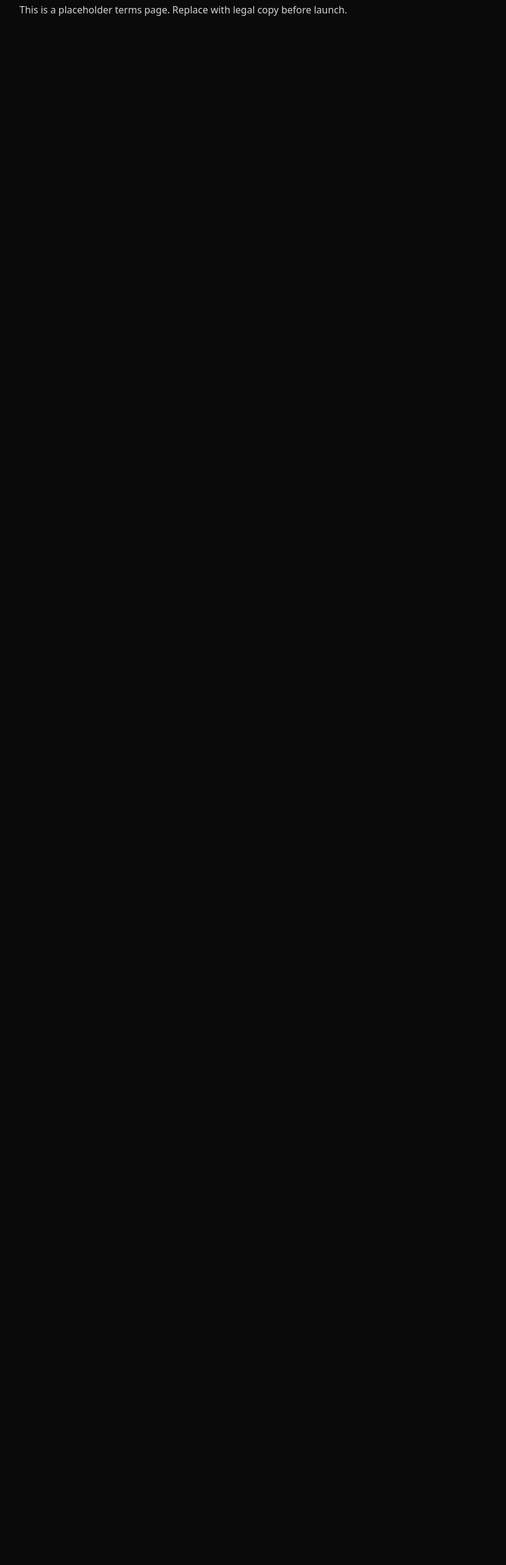
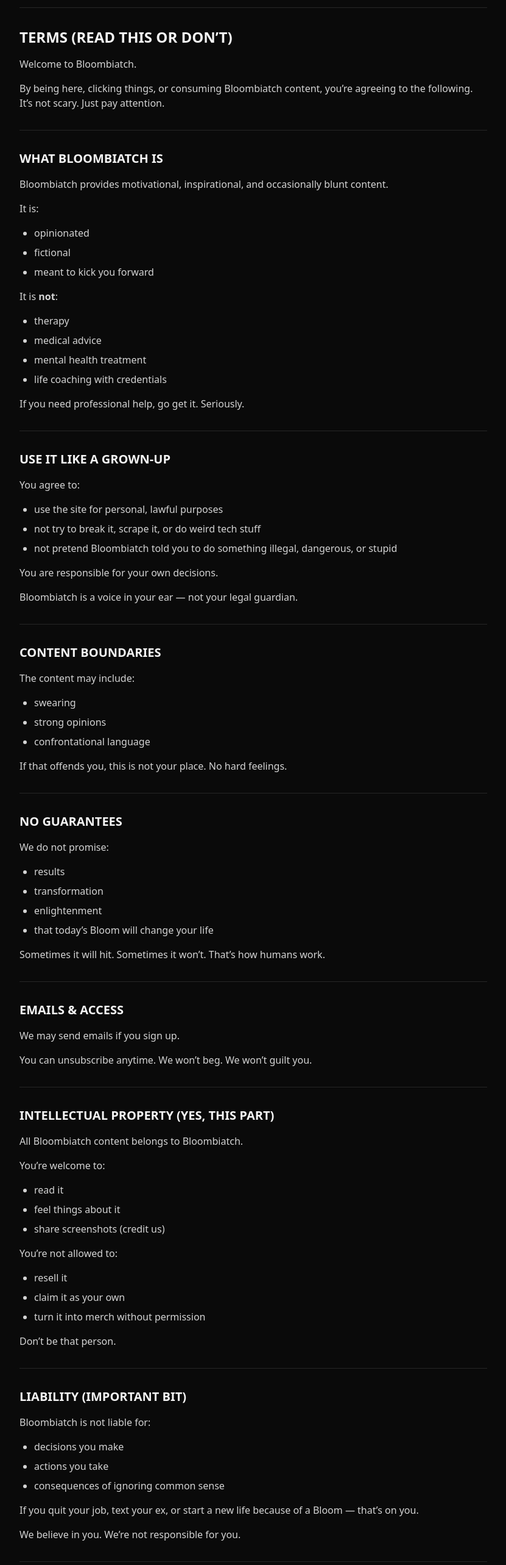
Before and after one commit to christelleyoung/Bloom, a Next.js app: page /terms in a window 1280 px wide. Shown: the part 140-2706 px from the top of the page at 61% size, without its empty margins (224-1055 px from the left). Before the commit the page ends 800 px from the top, so only its background shows below. Built offline with nearby package versions, Linux system fonts and the light colour scheme.

Commit message:
Add full terms content

```diff
--- a/app/terms/page.tsx
+++ b/app/terms/page.tsx
@@ -1,11 +1,165 @@
 export default function TermsPage() {
   return (
     <main className="min-h-screen bg-neutral-950 px-6 py-20 text-neutral-100">
-      <div className="mx-auto max-w-3xl space-y-6">
+      <div className="mx-auto max-w-3xl space-y-8">
         <h1 className="text-4xl font-semibold uppercase">Terms</h1>
-        <p className="text-neutral-300">
-          This is a placeholder terms page. Replace with legal copy before launch.
-        </p>
+        <hr className="border-neutral-800" />
+
+        <div className="space-y-4">
+          <h2 className="text-2xl font-semibold uppercase">Terms (read this or don’t)</h2>
+          <p className="text-neutral-300">Welcome to Bloombiatch.</p>
+          <p className="text-neutral-300">
+            By being here, clicking things, or consuming Bloombiatch content, you’re agreeing to the
+            following. It’s not scary. Just pay attention.
+          </p>
+        </div>
+
+        <hr className="border-neutral-800" />
+
+        <div className="space-y-4">
+          <h3 className="text-xl font-semibold uppercase">What Bloombiatch is</h3>
+          <p className="text-neutral-300">
+            Bloombiatch provides motivational, inspirational, and occasionally blunt content.
+          </p>
+          <p className="text-neutral-300">It is:</p>
+          <ul className="list-disc space-y-2 pl-6 text-neutral-300">
+            <li>opinionated</li>
+            <li>fictional</li>
+            <li>meant to kick you forward</li>
+          </ul>
+          <p className="text-neutral-300">It is <strong>not</strong>:</p>
+          <ul className="list-disc space-y-2 pl-6 text-neutral-300">
+            <li>therapy</li>
+            <li>medical advice</li>
+            <li>mental health treatment</li>
+            <li>life coaching with credentials</li>
+          </ul>
+          <p className="text-neutral-300">If you need professional help, go get it. Seriously.</p>
+        </div>
+
+        <hr className="border-neutral-800" />
+
+        <div className="space-y-4">
+          <h3 className="text-xl font-semibold uppercase">Use it like a grown-up</h3>
+          <p className="text-neutral-300">You agree to:</p>
+          <ul className="list-disc space-y-2 pl-6 text-neutral-300">
+            <li>use the site for personal, lawful purposes</li>
+            <li>not try to break it, scrape it, or do weird tech stuff</li>
+            <li>not pretend Bloombiatch told you to do something illegal, dangerous, or stupid</li>
+          </ul>
+          <p className="text-neutral-300">You are responsible for your own decisions.</p>
+          <p className="text-neutral-300">
+            Bloombiatch is a voice in your ear — not your legal guardian.
+          </p>
+        </div>
+
+        <hr className="border-neutral-800" />
+
+        <div className="space-y-4">
+          <h3 className="text-xl font-semibold uppercase">Content boundaries</h3>
+          <p className="text-neutral-300">The content may include:</p>
+          <ul className="list-disc space-y-2 pl-6 text-neutral-300">
+            <li>swearing</li>
+            <li>strong opinions</li>
+            <li>confrontational language</li>
+          </ul>
+          <p className="text-neutral-300">If that offends you, this is not your place. No hard feelings.</p>
+        </div>
+
+        <hr className="border-neutral-800" />
+
+        <div className="space-y-4">
+          <h3 className="text-xl font-semibold uppercase">No guarantees</h3>
+          <p className="text-neutral-300">We do not promise:</p>
+          <ul className="list-disc space-y-2 pl-6 text-neutral-300">
+            <li>results</li>
+            <li>transformation</li>
+            <li>enlightenment</li>
+            <li>that today’s Bloom will change your life</li>
+          </ul>
+          <p className="text-neutral-300">Sometimes it will hit. Sometimes it won’t. That’s how humans work.</p>
+        </div>
+
+        <hr className="border-neutral-800" />
+
+        <div className="space-y-4">
+          <h3 className="text-xl font-semibold uppercase">Emails &amp; access</h3>
+          <p className="text-neutral-300">We may send emails if you sign up.</p>
+          <p className="text-neutral-300">You can unsubscribe anytime. We won’t beg. We won’t guilt you.</p>
+        </div>
+
+        <hr className="border-neutral-800" />
+
+        <div className="space-y-4">
+          <h3 className="text-xl font-semibold uppercase">Intellectual property (yes, this part)</h3>
+          <p className="text-neutral-300">All Bloombiatch content belongs to Bloombiatch.</p>
+          <p className="text-neutral-300">You’re welcome to:</p>
+          <ul className="list-disc space-y-2 pl-6 text-neutral-300">
+            <li>read it</li>
+            <li>feel things about it</li>
+            <li>share screenshots (credit us)</li>
+          </ul>
+          <p className="text-neutral-300">You’re not allowed to:</p>
+          <ul className="list-disc space-y-2 pl-6 text-neutral-300">
+            <li>resell it</li>
+            <li>claim it as your own</li>
+            <li>turn it into merch without permission</li>
+          </ul>
+          <p className="text-neutral-300">Don’t be that person.</p>
+        </div>
+
+        <hr className="border-neutral-800" />
+
+        <div className="space-y-4">
+          <h3 className="text-xl font-semibold uppercase">Liability (important bit)</h3>
+          <p className="text-neutral-300">Bloombiatch is not liable for:</p>
+          <ul className="list-disc space-y-2 pl-6 text-neutral-300">
+            <li>decisions you make</li>
+            <li>actions you take</li>
+            <li>consequences of ignoring common sense</li>
+          </ul>
+          <p className="text-neutral-300">
+            If you quit your job, text your ex, or start a new life because of a Bloom — that’s on you.
+          </p>
+          <p className="text-neutral-300">We believe in you. We’re not responsible for you.</p>
+        </div>
+
+        <hr className="border-neutral-800" />
+
+        <div className="space-y-4">
+          <h3 className="text-xl font-semibold uppercase">Changes</h3>
+          <p className="text-neutral-300">These terms may change.</p>
+          <p className="text-neutral-300">
+            If they do, we’ll update this page. Using the site after changes means you accept them.
+          </p>
+        </div>
+
+        <hr className="border-neutral-800" />
+
+        <div className="space-y-4">
+          <h3 className="text-xl font-semibold uppercase">Jurisdiction</h3>
+          <p className="text-neutral-300">
+            These terms are governed by applicable laws where Bloombiatch operates.
+          </p>
+          <p className="text-neutral-300">(Yes, this sentence exists purely because lawyers insist.)</p>
+        </div>
+
+        <hr className="border-neutral-800" />
+
+        <div className="space-y-4">
+          <h3 className="text-xl font-semibold uppercase">Final word</h3>
+          <p className="text-neutral-300">Bloombiatch exists to:</p>
+          <ul className="list-disc space-y-2 pl-6 text-neutral-300">
+            <li>motivate</li>
+            <li>challenge</li>
+            <li>push you forward</li>
+          </ul>
+          <p className="text-neutral-300">Not to hold your hand. Not to make decisions for you.</p>
+          <p className="text-neutral-300">
+            If you’re here, you’re choosing growth — even when it swears at you.
+          </p>
+          <p className="text-neutral-300">Bloom responsibly. 🌸</p>
+        </div>
       </div>
     </main>
   );
```
